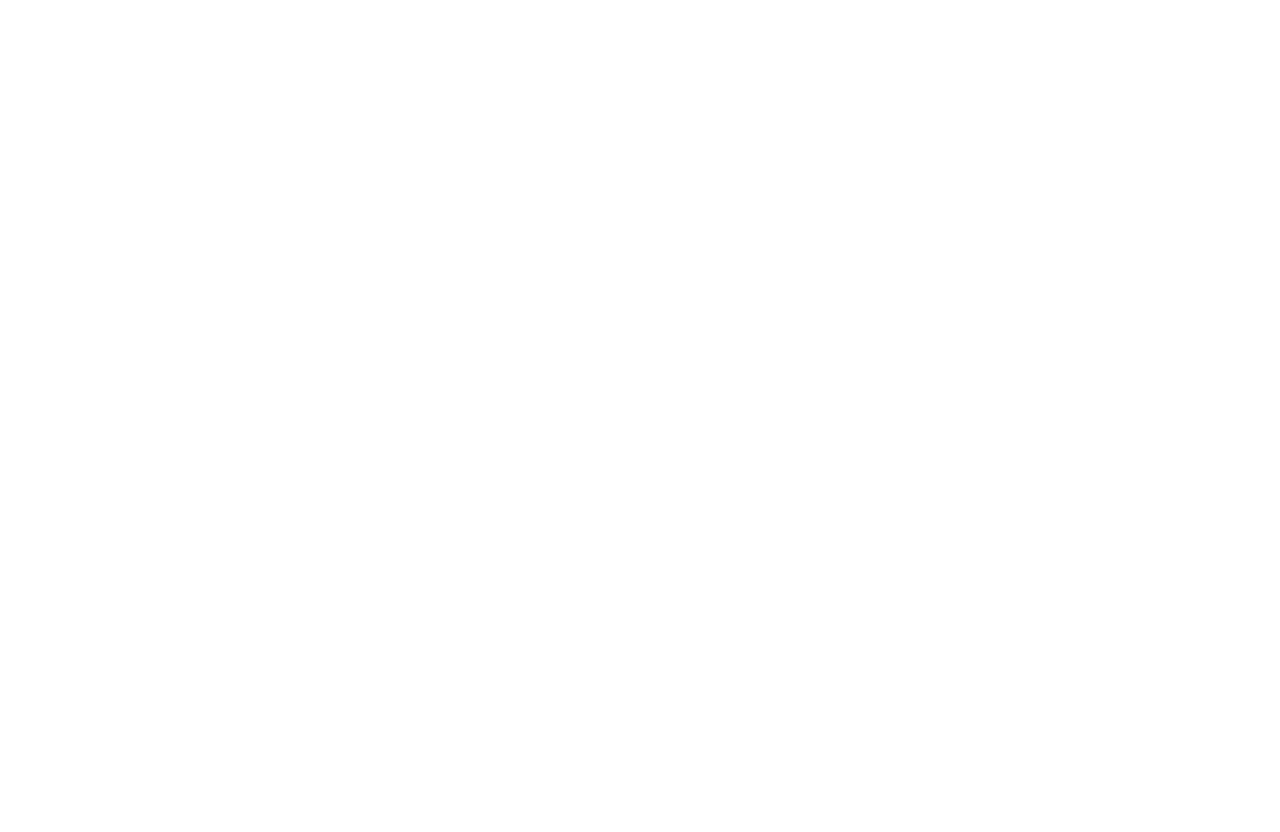
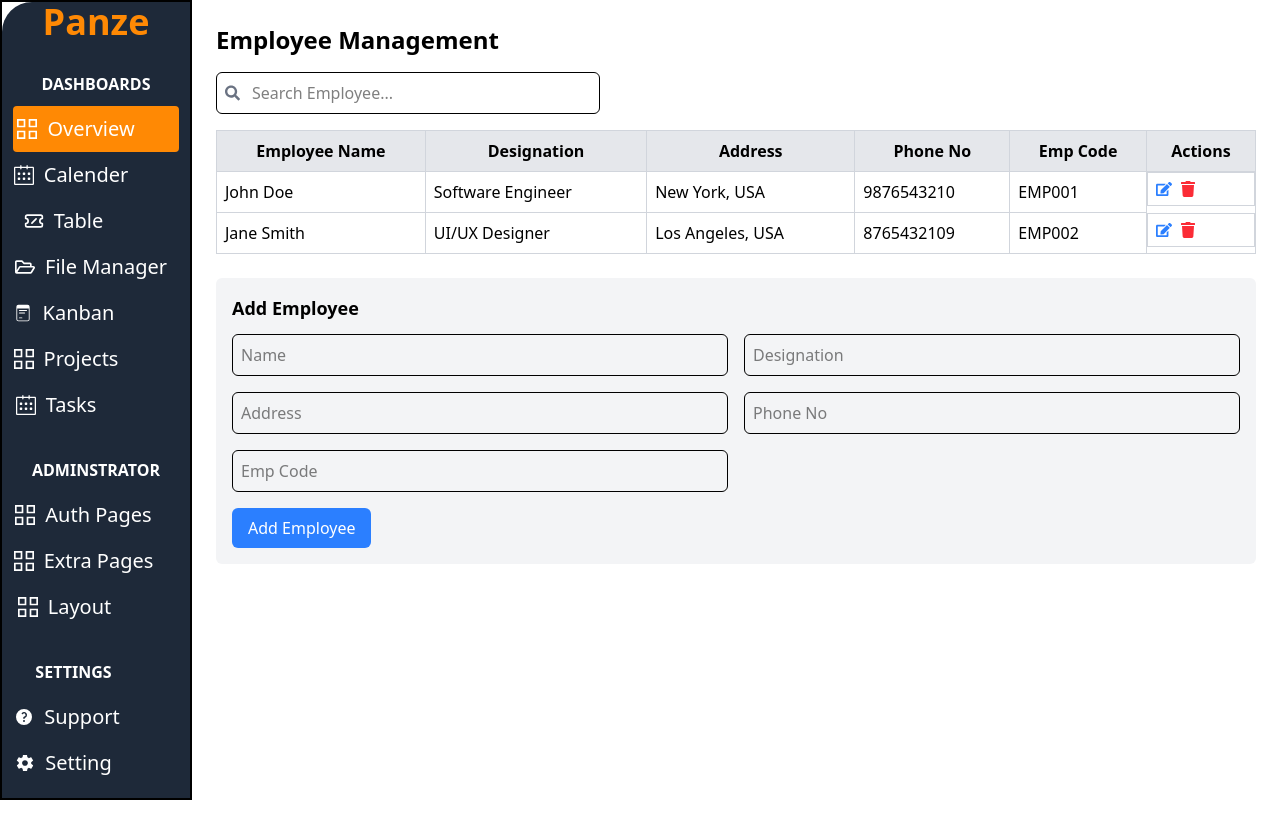
Before and after one commit to W3villa-Abhishek-Dixit/Dashboard_UI, a React (Vite) app: page /table in a window 1280 px wide. Before the commit this address had no page. Before the commit the page ends 800 px from the top, so only its background shows below. Built offline with nearby package versions, Linux system fonts and the light colour scheme.

Commit message:
second commit

```diff
--- a/src/App.jsx
+++ b/src/App.jsx
@@ -15,7 +15,7 @@
         <div className=" w-[15%] border-2">
             <Sidebar/>
         </div>
-        <div className=" w-[85%] max-h-screen overflow-y-scroll">
+        <div className=" w-[85%] max-h-screen overflow-y-scroll horizontal-scrollbar-hide">
           <Outlet/>
         </div>
       </div>
--- a/src/assets/Components/Footer.jsx
+++ b/src/assets/Components/Footer.jsx
@@ -5,7 +5,7 @@
 import { CiClock1 } from 'react-icons/ci';
 import { FaUsers } from "react-icons/fa";
 import { PieChart, Pie, Cell, Tooltip, Legend, ResponsiveContainer } from 'recharts'
-
+import avtar1 from '../images/avtar1.png'
 const Footer = () => {
   // Data for the Pie Chart (Project Overview)
   const pieData = [
@@ -122,7 +122,17 @@
 
                <div className="pt-[15px] flex justify-between">
                  <div className="flex items-center gap-[5px] text-[13px]"><div className="text-orange-400 "><CiClock1 /></div>Updated 2hr ago</div>
-                 <div className="text-orange-400"><FaUsers /></div>
+                 {/* <div className="text-orange-400"><FaUsers /></div> */}
+                 <div className="flex items-center">
+  <div className="flex">
+    <img src={avtar1} alt="Avatar" className="h-8 w-8 rounded-full border-2 border-white" />
+    <img src={avtar1} alt="Avatar 2" className="h-8 w-8 rounded-full border-2 border-white -ml-3" />
+  </div>
+  <div className=" h-8 w-8  -ml-2 bg-gray-200 text-gray-700 text-xs font-semibold px-2 py-2 rounded-full">
+    +2
+  </div>
+</div>
+
           </div>
 
           </div>
@@ -137,7 +147,18 @@
 
                <div className="pt-[15px] flex justify-between">
                  <div className="flex items-center gap-[5px] text-[13px]"><div className="text-orange-400 "><CiClock1 /></div>Updated 5hr ago</div>
-                 <div className="text-orange-400"><FaUsers /></div>
+                 {/* <div className="text-orange-400"><FaUsers /></div> */}
+
+                 <div className="flex items-center">
+  <div className="flex">
+    <img src={avtar1} alt="Avatar" className="h-8 w-8 rounded-full border-2 border-white" />
+    <img src={avtar1} alt="Avatar 2" className="h-8 w-8 rounded-full border-2 border-white -ml-3" />
+  </div>
+  <div className=" h-8 w-8  -ml-2 bg-gray-200 text-gray-700 text-xs font-semibold px-2 py-2 rounded-full">
+    +2
+  </div>
+</div>
+
           </div>
 
           </div>
--- a/src/assets/Components/Routing.jsx
+++ b/src/assets/Components/Routing.jsx
@@ -4,6 +4,7 @@
 import Overview from './Overview';
 import Home from './Home';
 import Calander from './Calander';
+import Table from './Table';
 function Routing() {
     return (
         <BrowserRouter>
@@ -13,6 +14,8 @@
 
                     <Route path='/overf' element={<Overview />}></Route>
                     <Route path='/calander' element={<Calander />}></Route>
+                    <Route path='/table' element={<Table />}></Route>
+
                 </Route>
 
             </Routes>
--- a/src/assets/Components/Sidebar.jsx
+++ b/src/assets/Components/Sidebar.jsx
@@ -19,7 +19,7 @@
         <ul>
           <Link to={"/overf"} className="py-2 bg-orange-400 rounded flex justify-center items-center gap-[10px] text-[20px] pr-[40px]"><GrProjects />Overview</Link>
           <Link to={"/calander"} className="py-2  hover:bg-orange-400 rounded flex justify-center items-center gap-[10px] text-[20px] pr-[50px]"><SlCalender />Calender</Link>
-          <li className="py-2  hover:bg-orange-400 rounded flex justify-center items-center gap-[10px] text-[20px] pr-[65px]"><LuTicketSlash />Tickets</li>
+          <Link to={"/table"} className="py-2  hover:bg-orange-400 rounded flex justify-center items-center gap-[10px] text-[20px] pr-[65px]"><LuTicketSlash />Table</Link>
           <li className="py-2  hover:bg-orange-400 rounded flex justify-center items-center gap-[10px] text-[20px] pr-[10px]"><FaRegFolderOpen />File Manager</li>
           <li className="py-2  hover:bg-orange-400 rounded flex justify-center items-center gap-[10px] text-[20px] pr-[65px]"><CiMemoPad />Kanban</li>
           <li className="py-2  hover:bg-orange-400 rounded flex justify-center items-center gap-[10px] text-[20px] pr-[60px]"><GrProjects />Projects</li>
--- /dev/null
+++ b/src/assets/Components/Table.jsx
@@ -0,0 +1,156 @@
+import React, { useState } from "react";
+import { FaEdit, FaTrash, FaSearch, FaPlus } from "react-icons/fa";
+
+const EmployeeTable = () => {
+  const initialEmployees = [
+    { id: 1, name: "John Doe", designation: "Software Engineer", address: "New York, USA", phone: "9876543210", code: "EMP001" },
+    { id: 2, name: "Jane Smith", designation: "UI/UX Designer", address: "Los Angeles, USA", phone: "8765432109", code: "EMP002" },
+  ];
+
+  const [employees, setEmployees] = useState(initialEmployees);
+  const [searchTerm, setSearchTerm] = useState("");
+  const [currentPage, setCurrentPage] = useState(1);
+  const [editingEmployee, setEditingEmployee] = useState(null);
+  const [formData, setFormData] = useState({ name: "", designation: "", address: "", phone: "", code: "" });
+
+  const itemsPerPage = 5;
+
+  // Handle Add & Edit Employee
+  const handleSubmit = (e) => {
+    e.preventDefault();
+    if (editingEmployee) {
+      setEmployees(
+        employees.map((emp) =>
+          emp.id === editingEmployee.id ? { ...editingEmployee, ...formData } : emp
+        )
+      );
+      setEditingEmployee(null);
+    } else {
+      setEmployees([...employees, { id: Date.now(), ...formData }]);
+    }
+    setFormData({ name: "", designation: "", address: "", phone: "", code: "" });
+  };
+
+  // Handle Delete
+  const handleDelete = (id) => {
+    setEmployees(employees.filter((emp) => emp.id !== id));
+  };
+
+  // Handle Edit
+  const handleEdit = (employee) => {
+    setEditingEmployee(employee);
+    setFormData(employee);
+  };
+
+  // Handle Search
+  const filteredEmployees = employees.filter(
+    (emp) =>
+      emp.name.toLowerCase().includes(searchTerm.toLowerCase()) ||
+      emp.designation.toLowerCase().includes(searchTerm.toLowerCase()) ||
+      emp.address.toLowerCase().includes(searchTerm.toLowerCase()) ||
+      emp.phone.includes(searchTerm) ||
+      emp.code.toLowerCase().includes(searchTerm.toLowerCase())
+  );
+
+  // Pagination Logic - Only Show If More Than 5 Entries
+  const totalPages = Math.ceil(filteredEmployees.length / itemsPerPage);
+  const paginatedEmployees = filteredEmployees.slice(
+    (currentPage - 1) * itemsPerPage,
+    currentPage * itemsPerPage
+  );
+
+  return (
+    <div className="container mx-auto p-6">
+      <h2 className="text-2xl font-bold mb-4">Employee Management</h2>
+
+      {/* Search Bar */}
+      <div className="flex items-center mb-4 border rounded-md px-2 py-1 w-96">
+        <FaSearch className="text-gray-500 mr-2" />
+        <input
+          type="text"
+          placeholder="Search Employee..."
+          className="w-full p-1 outline-none"
+          value={searchTerm}
+          onChange={(e) => setSearchTerm(e.target.value)}
+        />
+      </div>
+
+      {/* Employee Table */}
+      <table className="w-full border-collapse border border-gray-300">
+        <thead>
+          <tr className="bg-gray-200">
+            <th className="border border-gray-300 p-2">Employee Name</th>
+            <th className="border border-gray-300 p-2">Designation</th>
+            <th className="border border-gray-300 p-2">Address</th>
+            <th className="border border-gray-300 p-2">Phone No</th>
+            <th className="border border-gray-300 p-2">Emp Code</th>
+            <th className="border border-gray-300 p-2">Actions</th>
+          </tr>
+        </thead>
+        <tbody>
+          {paginatedEmployees.length > 0 ? (
+            paginatedEmployees.map((emp) => (
+              <tr key={emp.id} className="hover:bg-gray-100">
+                <td className="border border-gray-300 p-2">{emp.name}</td>
+                <td className="border border-gray-300 p-2">{emp.designation}</td>
+                <td className="border border-gray-300 p-2">{emp.address}</td>
+                <td className="border border-gray-300 p-2">{emp.phone}</td>
+                <td className="border border-gray-300 p-2">{emp.code}</td>
+                <td className="border border-gray-300 p-2 flex gap-2">
+                  <button className="text-blue-500" onClick={() => handleEdit(emp)}>
+                    <FaEdit />
+                  </button>
+                  <button className="text-red-500" onClick={() => handleDelete(emp.id)}>
+                    <FaTrash />
+                  </button>
+                </td>
+              </tr>
+            ))
+          ) : (
+            <tr>
+              <td colSpan="6" className="text-center p-4">No employees found</td>
+            </tr>
+          )}
+        </tbody>
+      </table>
+
+      {/* Pagination (Only Show If More Than 5 Entries) */}
+      {filteredEmployees.length > itemsPerPage && (
+        <div className="flex justify-between items-center mt-4">
+          <button
+            className="px-3 py-1 bg-gray-300 rounded-md"
+            disabled={currentPage === 1}
+            onClick={() => setCurrentPage((prev) => Math.max(prev - 1, 1))}
+          >
+            Prev
+          </button>
+          <span>Page {currentPage} of {totalPages}</span>
+          <button
+            className="px-3 py-1 bg-gray-300 rounded-md"
+            disabled={currentPage === totalPages}
+            onClick={() => setCurrentPage((prev) => Math.min(prev + 1, totalPages))}
+          >
+            Next
+          </button>
+        </div>
+      )}
+
+      {/* Add/Edit Employee Form */}
+      <form onSubmit={handleSubmit} className="mt-6 p-4 bg-gray-100 rounded-md">
+        <h3 className="text-lg font-semibold mb-3">{editingEmployee ? "Edit Employee" : "Add Employee"}</h3>
+        <div className="grid grid-cols-2 gap-4">
+          <input type="text" placeholder="Name" className="p-2 border rounded-md" value={formData.name} onChange={(e) => setFormData({ ...formData, name: e.target.value })} required />
+          <input type="text" placeholder="Designation" className="p-2 border rounded-md" value={formData.designation} onChange={(e) => setFormData({ ...formData, designation: e.target.value })} required />
+          <input type="text" placeholder="Address" className="p-2 border rounded-md" value={formData.address} onChange={(e) => setFormData({ ...formData, address: e.target.value })} required />
+          <input type="text" placeholder="Phone No" className="p-2 border rounded-md" value={formData.phone} onChange={(e) => setFormData({ ...formData, phone: e.target.value })} required />
+          <input type="text" placeholder="Emp Code" className="p-2 border rounded-md" value={formData.code} onChange={(e) => setFormData({ ...formData, code: e.target.value })} required />
+        </div>
+        <button type="submit" className="mt-4 px-4 py-2 bg-blue-500 text-white rounded-md">
+          {editingEmployee ? "Update Employee" : "Add Employee"}
+        </button>
+      </form>
+    </div>
+  );
+};
+
+export default EmployeeTable;
```
Also changed, not shown: src/assets/Components/HeroSrction.jsx (+25 -8 lines).
